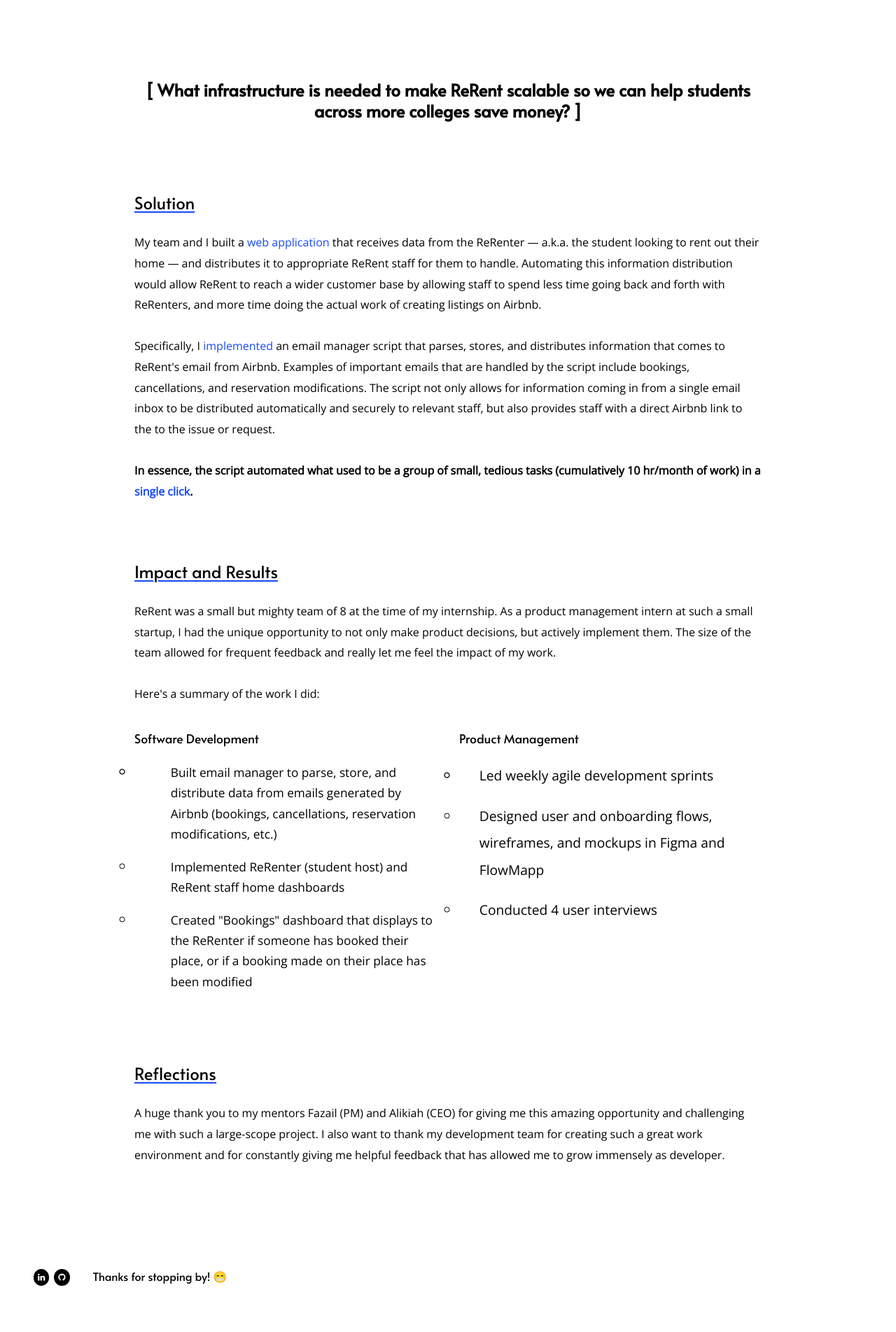
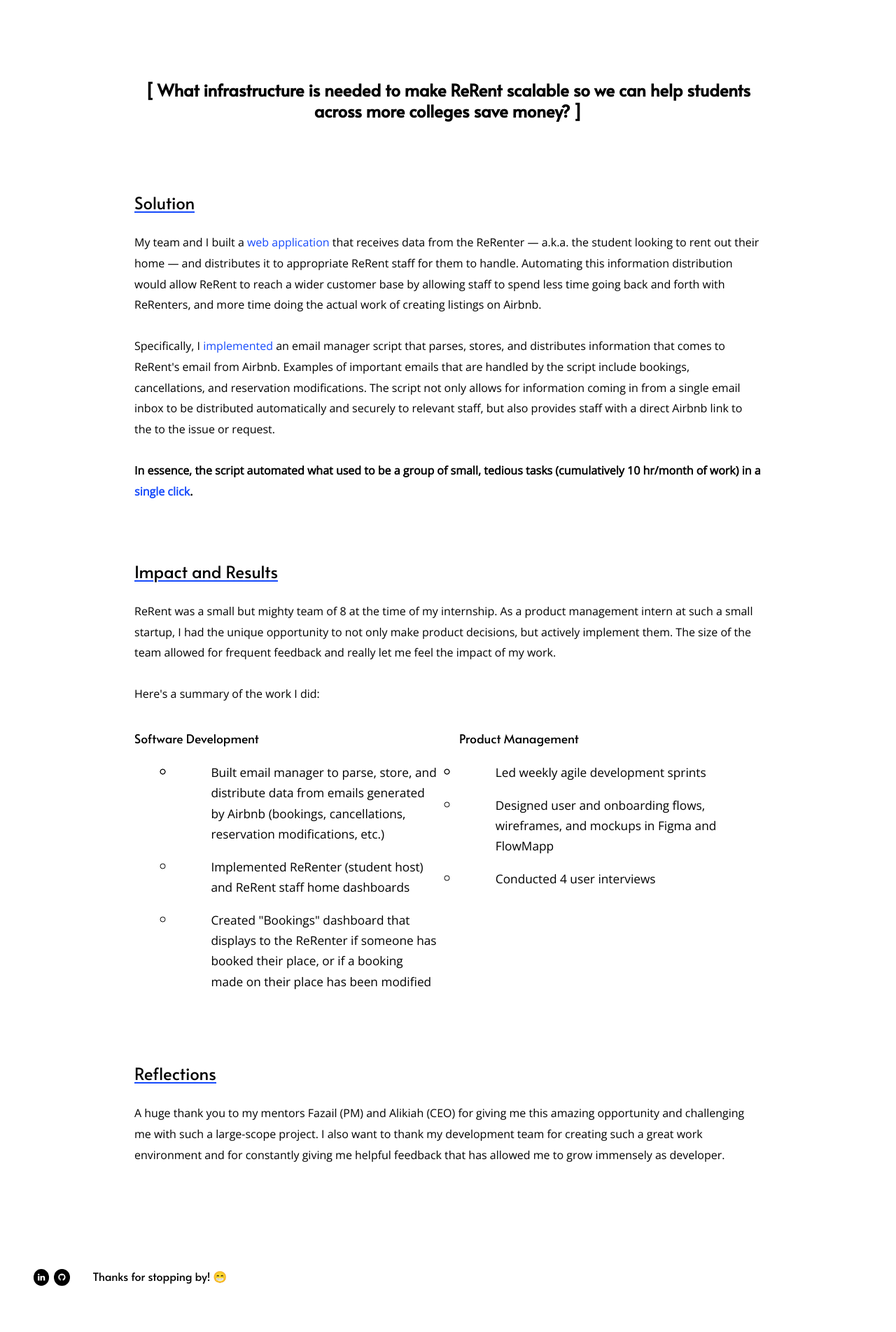
Before and after one commit to ashleyyqin/ashleyyqin.github.io, a Jekyll site: the page built from pages/rerent.html, in a window 1280 px wide. Shown: the part 1119-3022 px from the top of the page at 70% size. Built offline with Jekyll 4.4.1, drawn with Linux system fonts in a browser that asks for light colours; a script that is not in the unit is left out.

Commit message:
bullet points

```diff
--- a/pages/rerent.html
+++ b/pages/rerent.html
@@ -147,7 +147,7 @@
                     <div style="display: grid;grid-template-columns: repeat(auto-fit, minmax(10rem, 1fr));width: 100%;grid-column-gap: 2em;grid-row-gap: 2em;">
                         <div>
                             <p style="font-size: 110%">Software Development</p>
-                            <ul>
+                            <ul style="margin-left: 3em;">
                                 <li>
                                     <p style="font-family: 'Open Sans', sans-serif; font-size: 90%; margin-left: 3em; line-height: 1.7">
                                     Built email manager to parse, store, and distribute data from emails generated by Airbnb (bookings,
@@ -171,17 +171,17 @@
                             <p style="font-size: 110%">Product Management</p>
                             <ul>
                                 <li>
-                                    <p style="font-family: 'Open Sans', sans-serif; font-size: 100%; margin-left: 1.5em; line-height: 2">
+                                    <p style="font-family: 'Open Sans', sans-serif; font-size: 90%; margin-left: 3em; line-height: 1.7">
                                     Led weekly agile development sprints
                                     </p>
                                 </li>
                                 <li>
-                                    <p style="font-family: 'Open Sans', sans-serif; font-size: 100%; margin-left: 1.5em; line-height: 2">
+                                    <p style="font-family: 'Open Sans', sans-serif; font-size: 90%; margin-left: 3em; line-height: 1.7">
                                     Designed user and onboarding flows, wireframes, and mockups in Figma and FlowMapp
                                     </p>
                                 </li>
                                 <li>
-                                    <p style="font-family: 'Open Sans', sans-serif; font-size: 100%; margin-left: 1.5em; line-height: 2">
+                                    <p style="font-family: 'Open Sans', sans-serif; font-size: 90%; margin-left: 3em; line-height: 1.7">
                                     Conducted 4 user interviews
                                     </p>
                                 </li>
```
